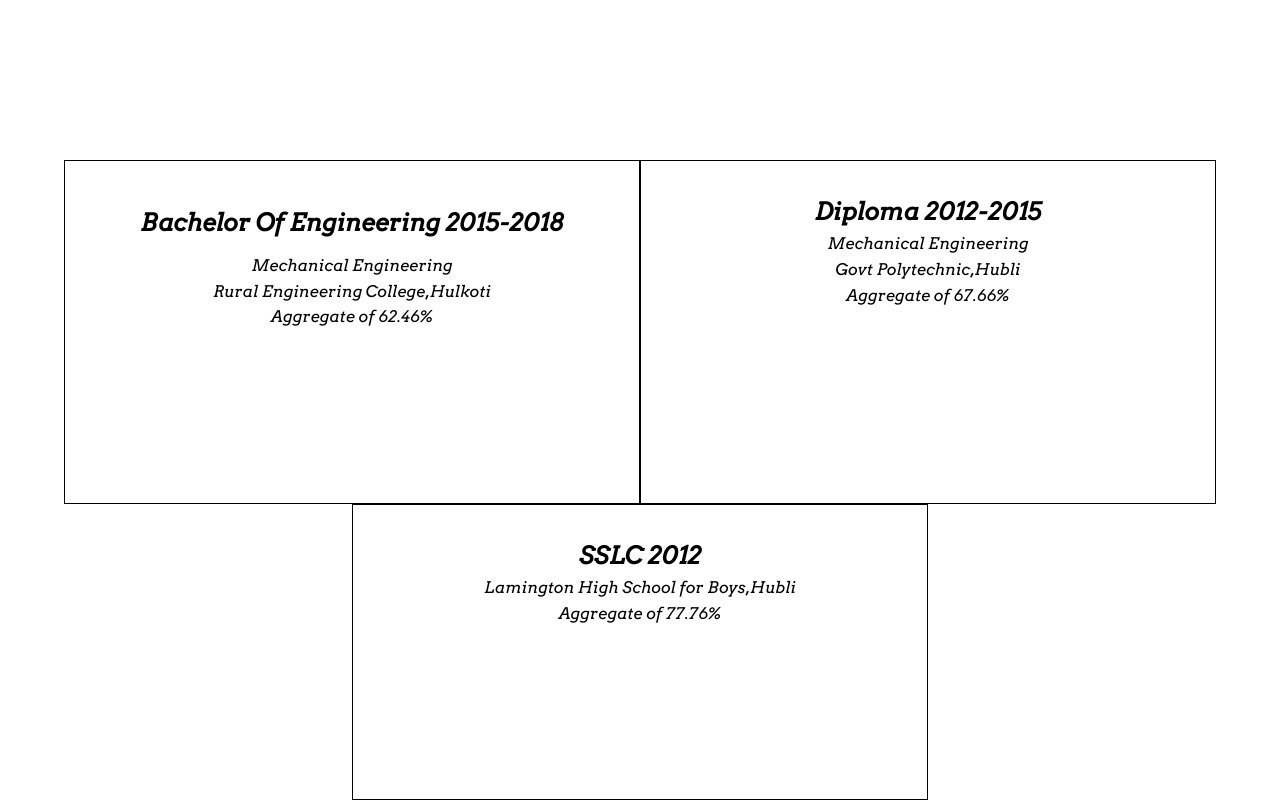
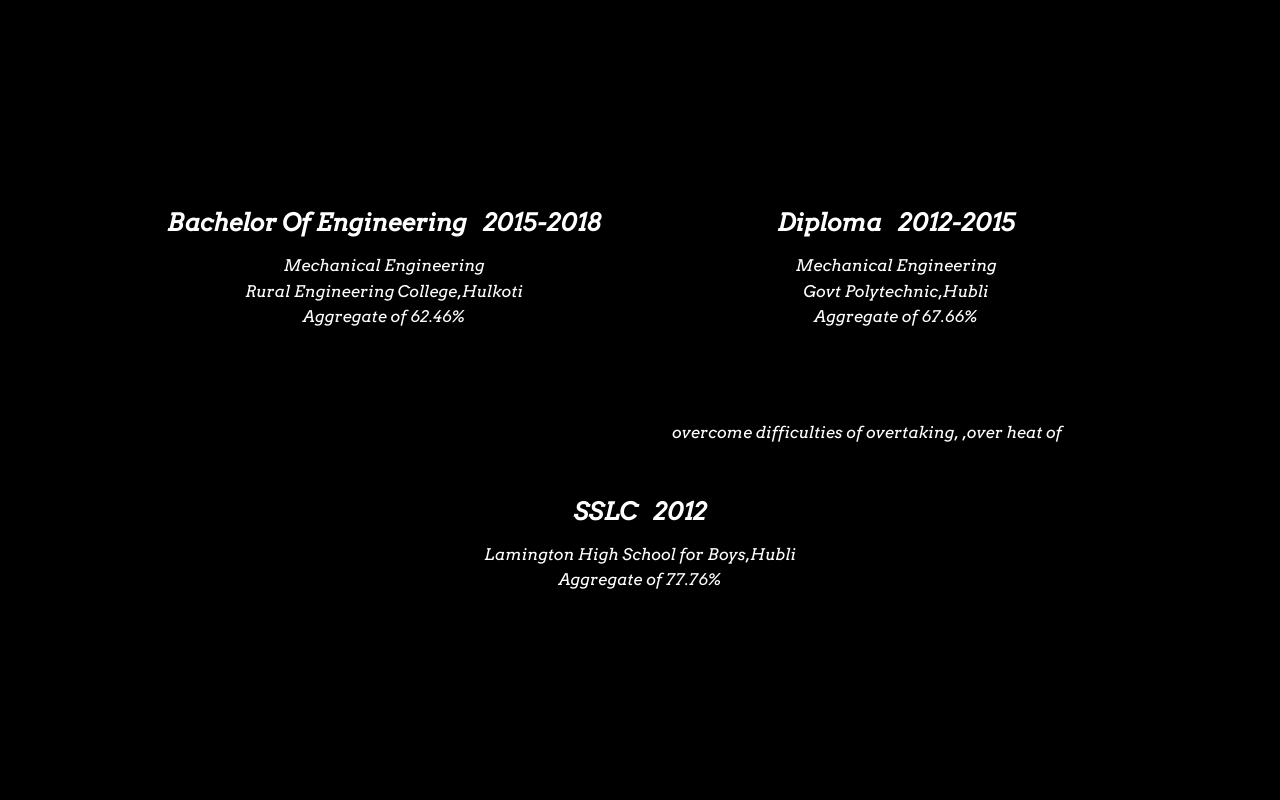
Before and after one commit to maheshsangeet/My_Portfolio, a React (Create React App) app: page / in a window 1280 px wide. Built offline with nearby package versions, Linux system fonts and the light colour scheme.

Commit message:
education section done

```diff
--- a/src/components/Education/Education.css
+++ b/src/components/Education/Education.css
@@ -1,29 +1,35 @@
 #Education {
     width: 100%;
     height: 100vh;
+    background-color: black;
+    color: #fff;
 }
 #Education .heading {
     height: 10vh;
     background-color: gray;
 }
 #Education .course {
-    width: 90%;
-    height: 80vh;
+    width: 80%;
+    height: 65vh;
     position: absolute;
     top: 20vh;
-    left: 5%;
+    left: 10%;
     /* background-color: green; */
     display: grid;
     grid-template-columns: 50% 50%;
     /* opacity: 0; */
+    z-index: 9999;
 
 }
 #Education .course section {
-    /* background-color: brown;  */
+    background-color: black;
+    /* background-color: #fff; */
     border: 1px solid black;
     text-align: center;
     padding: 2rem 0;
-    transition: .5s ease;
+    transition: .6s ease;
+    margin-bottom: 2rem;
+
 
 }
 #Education .course .SSLC {
@@ -35,15 +41,22 @@
     opacity: 0;
 
 }
+#Education .course h1 {
+    /* margin-bottom: 1rem; */
+    line-height: 2.5;
+
+}
 #Education .projects {
     position: absolute;
     top: 20vh;
-    left: 5%;
-    width: 90%;
-    background-color: blue;
+    left: 10%;
+    width: 80%;
+    /* background-color: red; */
     display: grid;
     grid-template-columns: 50% 50%;
-    opacity: 0;
+    /* opacity: 0; */
+    color: #fff;
+    z-index: 1;
 
 }
 .engg-project h1,.dip-project h1 {
@@ -53,8 +66,11 @@
 #Education .projects section {
     padding: 1rem 2rem;
 }
-
-#Education .course section:hover  .ram {
+span {
+    padding-right: 7px;
+    color: orange;
+    font-size: 1.1rem;
+}
+/* #Education .course section:hover .projects {
     opacity: 1;
-
-}
+} */
--- a/src/components/Education/Education.js
+++ b/src/components/Education/Education.js
@@ -8,29 +8,29 @@
                 {/* <h1 className="heading">Education</h1> */}
                 <div className="container">
                         <div className="course">
-                            <section className="engg engg-project">
-                                    <h1>Bachelor Of Engineering 2015-2018</h1>
+                            <section className="engg-project">
+                                    <h1>Bachelor Of Engineering &nbsp; 2015-2018</h1>
                                     <p>Mechanical Engineering</p>
                                     <p>Rural Engineering College,Hulkoti</p>
                                     <p> Aggregate of 62.46%</p>
                             </section>
 
                             <section className="diploma">
-                                    <h1>Diploma 2012-2015</h1>
+                                    <h1>Diploma &nbsp; 2012-2015</h1>
                                     <p>Mechanical Engineering</p>
                                     <p>Govt Polytechnic,Hubli</p>
                                     <p> Aggregate of 67.66%</p>
                             </section>
 
                             <section className="SSLC">
-                                    <h1>SSLC 2012</h1>
+                                    <h1>SSLC &nbsp; 2012</h1>
                                     <p>Lamington High School for Boys,Hubli</p>
                                     <p> Aggregate of 77.76%</p>
                             </section>
                         </div>
 
                         <div className="projects">
-                                <section className="ram engg-project">
+                                <section className="engg-project">
                                     <h1>Engineering Project</h1>
                                     <p><span>Title:</span>"Effect of Heat treatment on Mechanical properties of EN-31 Alloy steel"</p>
                                     <p><span>Objective:</span>In this project a sample of steel alloy type EN-31 is selected where various heat treatments are
@@ -38,9 +38,9 @@
                                     mechanical tests.</p>
                                 </section>
 
-                                <section className="ram dip-project">
+                                <section className="dip-project">
                                     <h1>Diploma Project</h1>
-                                    <p><span>Title:</span>" Multidirectional Vehicle with Digital communication system"</p>
+                                    <p><span>Title:</span>"Multidirectional Vehicle with Digital communication system"</p>
                                     <p><span>Objective:</span>Whenever a person wants to turn his vehicle, he needs to turn it by taking it forward and
                                     backward several times. This is avoided by installing a system which allows us to turn the vehicle wheel for
                                     360 degrees. Digital communication system is installed to overcome difficulties of overtaking, ,over heat of
```
